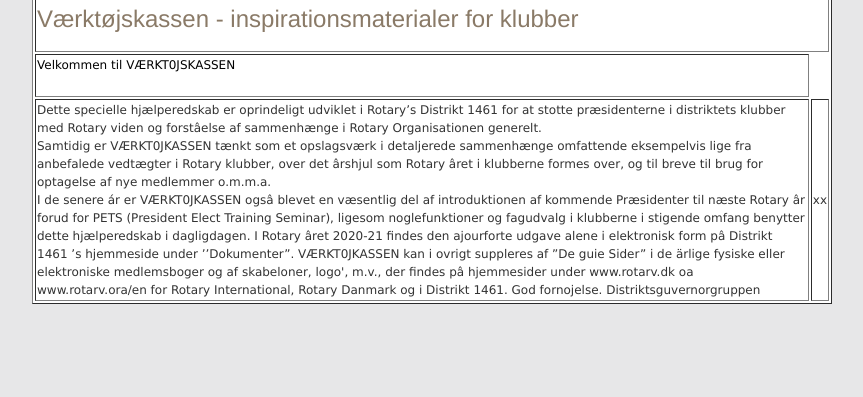
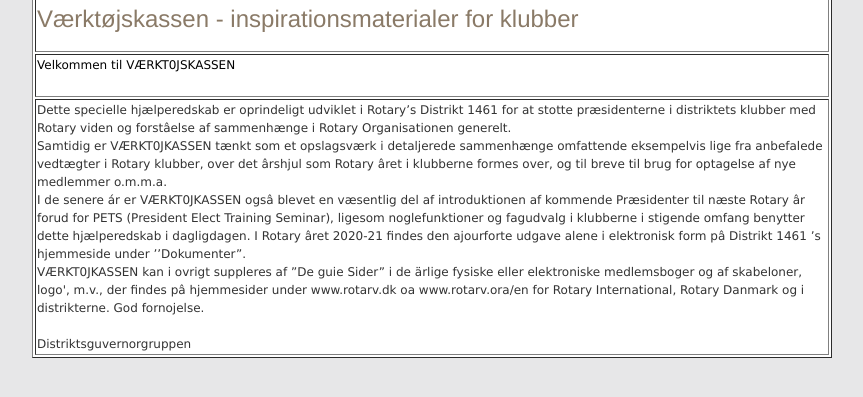
Before and after one commit to RotaryDK/dgs, a plain HTML site: page index.html in a window 1280 px wide. Shown: the part 127-524 px from the top of the page, without its empty margins (208-1071 px from the left). Drawn offline with Linux system fonts and the light colour scheme.

Commit message:
Ændring til værktøjskasse fra DGS

```diff
--- a/index.html
+++ b/index.html
@@ -18,12 +18,11 @@
         <tr><td>Dette specielle hjælperedskab er oprindeligt udviklet i Rotary’s Distrikt 1461 for at stotte præsidenterne i distriktets klubber med Rotary viden og forstâelse af sammenhænge i Rotary Organisationen generelt.<br>
             Samtidig er VÆRKT0JKASSEN tænkt som et opslagsværk i detaljerede sammenhænge omfattende eksempelvis lige fra anbefalede vedtægter i Rotary klubber, over det ârshjul som Rotary âret i klubberne formes over, og til breve til brug for optagelse af nye medlemmer o.m.m.a.<br>
             I de senere ár er VÆRKT0JKASSEN ogsâ blevet en væsentlig del af introduktionen af kommende Præsidenter til næste Rotary âr forud for PETS (President Elect Training Seminar), ligesom noglefunktioner og fagudvalg i klubberne i stigende omfang benytter dette hjælperedskab i dagligdagen.
-            I Rotary âret 2020-21 findes den ajourforte udgave alene i elektronisk form pâ Distrikt 1461 ’s hjemmeside under ’’Dokumenter”.
-            VÆRKT0JKASSEN kan i ovrigt suppleres af ”De guie Sider” i de ärlige fysiske eller elektroniske medlemsboger og af skabeloner, logo', m.v., der findes pâ hjemmesider under www.rotarv.dk oa www.rotarv.ora/en for Rotary International, Rotary Danmark og i Distrikt 1461.
+            I Rotary âret 2020-21 findes den ajourforte udgave alene i elektronisk form pâ Distrikt 1461 ’s hjemmeside under ’’Dokumenter”.<br>
+            VÆRKT0JKASSEN kan i ovrigt suppleres af ”De guie Sider” i de ärlige fysiske eller elektroniske medlemsboger og af skabeloner, logo', m.v., der findes pâ hjemmesider under www.rotarv.dk oa www.rotarv.ora/en for Rotary International, Rotary Danmark og i distrikterne.
             God fornojelse.
-            Distriktsguvernorgruppen
+            <br><br>Distriktsguvernorgruppen
         </td>
-        <td>xx</td>
     </tr>
 </table>
 
```
